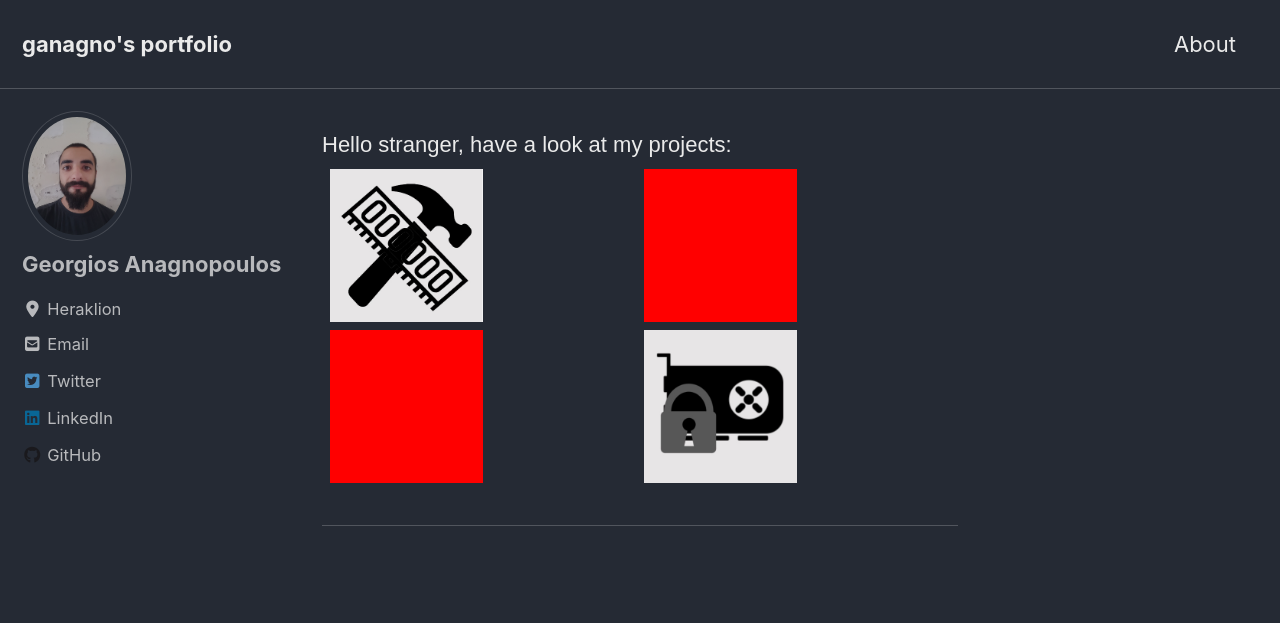
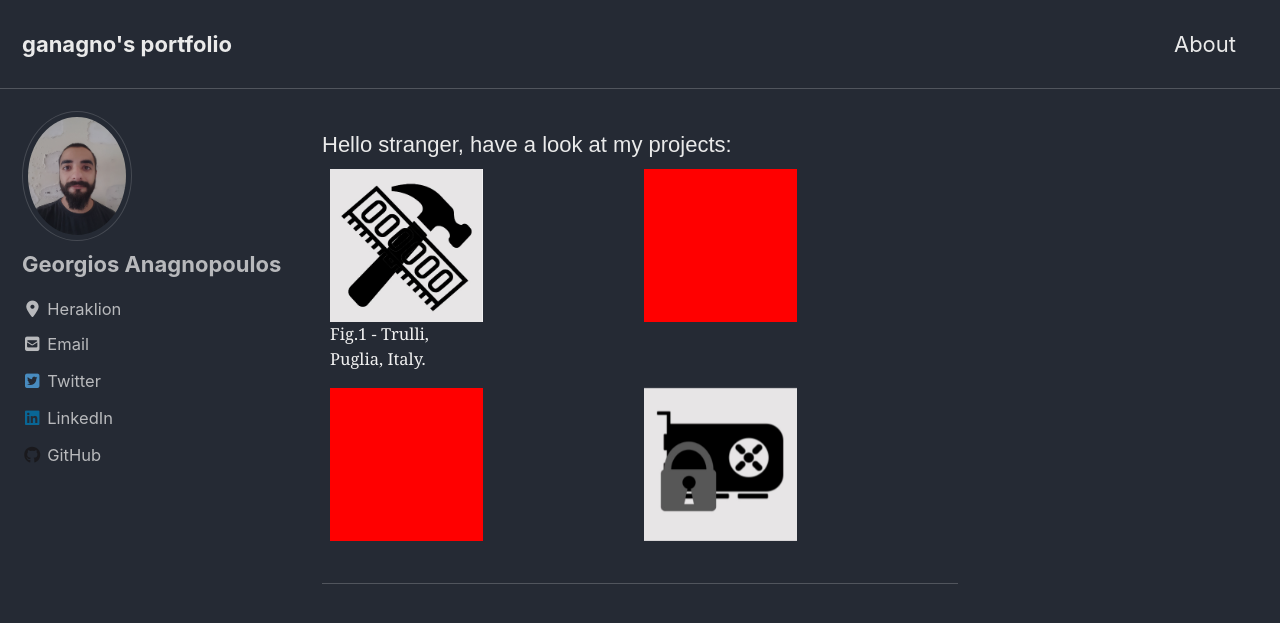
Before and after one commit to gganagno/gganagno.github.io, a Jekyll site: the page built from index.html, in a window 1280 px wide and 900 px high. Shown: the top 623 px of the window. Built offline with Jekyll 4.4.1, drawn with Linux system fonts in a browser that asks for light colours; cached includes are drawn as plain includes; nearby versions of some CDN libraries.

Commit message:
portfolio

```diff
--- a/index.html
+++ b/index.html
@@ -132,6 +132,7 @@ body {
   <div class="column">
   	<div class="container">
   		<img src="/images/ghammer.jpg" class="image" style="width:100%">
+  		<figcaption>Fig.1 - Trulli, Puglia, Italy.</figcaption>
   		<div class="middle">
   			<button class= "button button1" onclick="window.location.href = 'https://github.com/gganagno/GHammer';">check</button>
 			</div>
```
